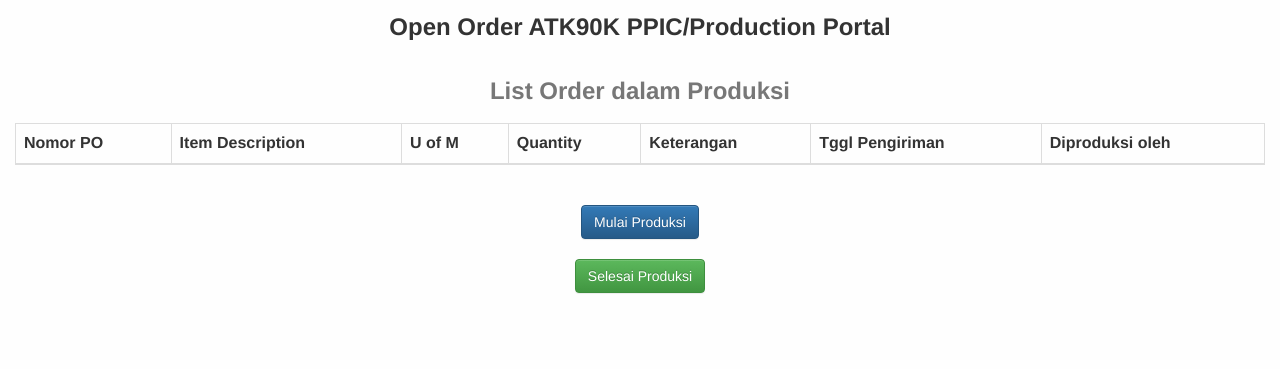
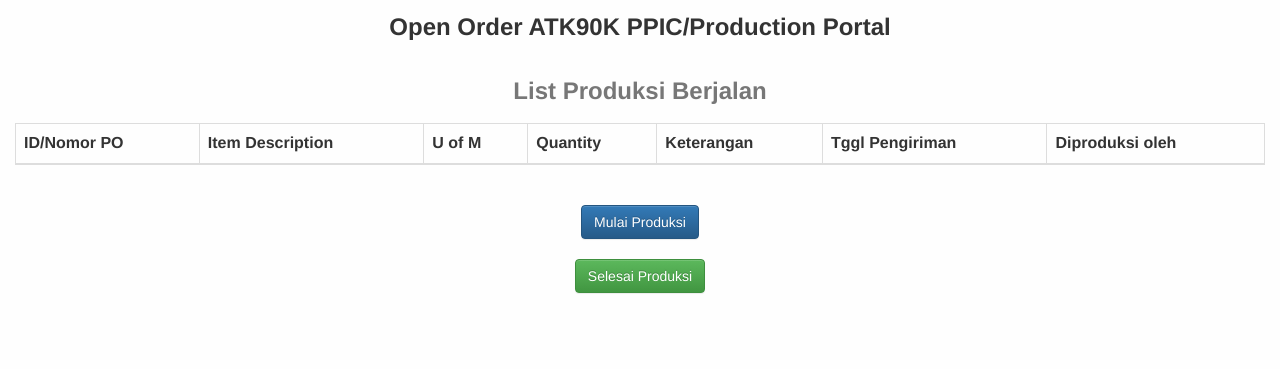
Before and after one commit to kurniawanedwin95/open-order, a Django app: template opodserver/opodapp/templates/ppic_portal.html in a window 1280 px wide. Shown: the part 51-420 px from the top of the page. Run offline with Django 3.2, Linux system fonts and the light colour scheme; the template is opened without the code that fills it, so the values that code supplies are empty; some libraries are stand-ins or nearby versions.

Commit message:
improved portals

```diff
--- a/opodserver/opodapp/templates/machine_select.html
+++ b/opodserver/opodapp/templates/machine_select.html
@@ -44,6 +44,7 @@
         <button class="btn btn-success" type="submit">Pilih Mesin</button>
       </form>
       <br>
+      <a class="btn btn-primary" href="/ppic_portal">Kembali ke Portal</a>
       <!--onload nunjukin notif, setelah 5 detik menghilang-->
       <!--<div onload="hideNotif()" id="notif">-->
       <!--  {% if method %}-->
--- a/opodserver/opodapp/templates/ppic_portal.html
+++ b/opodserver/opodapp/templates/ppic_portal.html
@@ -17,10 +17,10 @@
     <h3 align="center"><b>Open Order ATK90K PPIC/Production Portal</b></h3>
     <div class="container col-md-12 toscroll_production" align="center">
       <table class="table table-bordered table-striped">
-        <caption><h3 align="center"><b>List Order dalam Produksi</b></h3></caption>
+        <caption><h3 align="center"><b>List Produksi Berjalan</b></h3></caption>
         <thead class="thead-dark">
           <tr>
-            <th scope="col">Nomor PO</th>
+            <th scope="col">ID/Nomor PO</th>
             <th scope="col">Item Description</th>
             <th scope="col">U of M</th>
             <th scope="col">Quantity</th>
--- a/opodserver/opodapp/templates/production_entry.html
+++ b/opodserver/opodapp/templates/production_entry.html
@@ -44,7 +44,7 @@
           <table class="table table-bordered table-striped">
             <thead class="thead-dark">
               <tr>
-                <th scope="col">Nomor PO</th>
+                <th scope="col">ID/Nomor PO</th>
                 <th scope="col">Item Description</th>
                 <th scope="col">U of M</th>
                 <th scope="col">Quantity</th>
@@ -70,7 +70,8 @@
         <!--ngeupdate k database-->
         <button class="btn btn-success" type="submit">Produksi Order</button>
       </form>
-      <a class="btn btn-danger" href="/ppic_portal">Batal Produksi</a><br>
+      <a class="btn btn-danger" href="/machine_select">Ganti Mesin</a>
+      <a class="btn btn-primary" href="/ppic_portal">Batal Produksi</a><br>
       <!--Ideally ada notif, tapi mungkin bkan disini-->
       <!--<div onload="hideNotif()" id="notif">-->
       <!--  {% if method %}-->
--- a/opodserver/opodapp/views.py
+++ b/opodserver/opodapp/views.py
@@ -141,7 +141,7 @@ class ModificationView(TemplateView):
             print('Entry %s updated' % Nomor_PO)
         else:
             print('Update failed')
-        return redirect('/')
+        return redirect('/sales_portal')
 
 #-----------------------------PRODUCTION ENTRY&MODIFICATION------------------------------
 class MachineSelectView(TemplateView):
```
Also changed, not shown: opodserver/opodapp/templates/index.html (+6 -5 lines).
